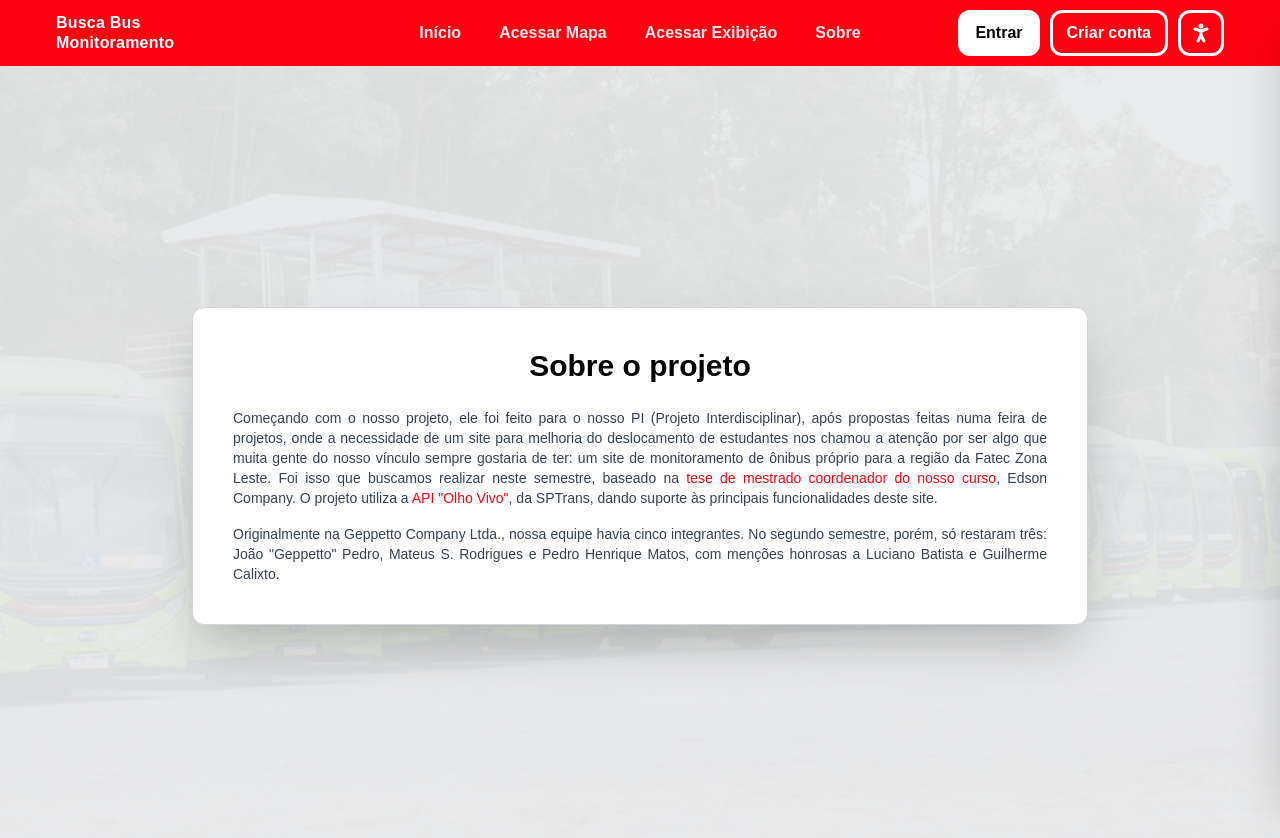
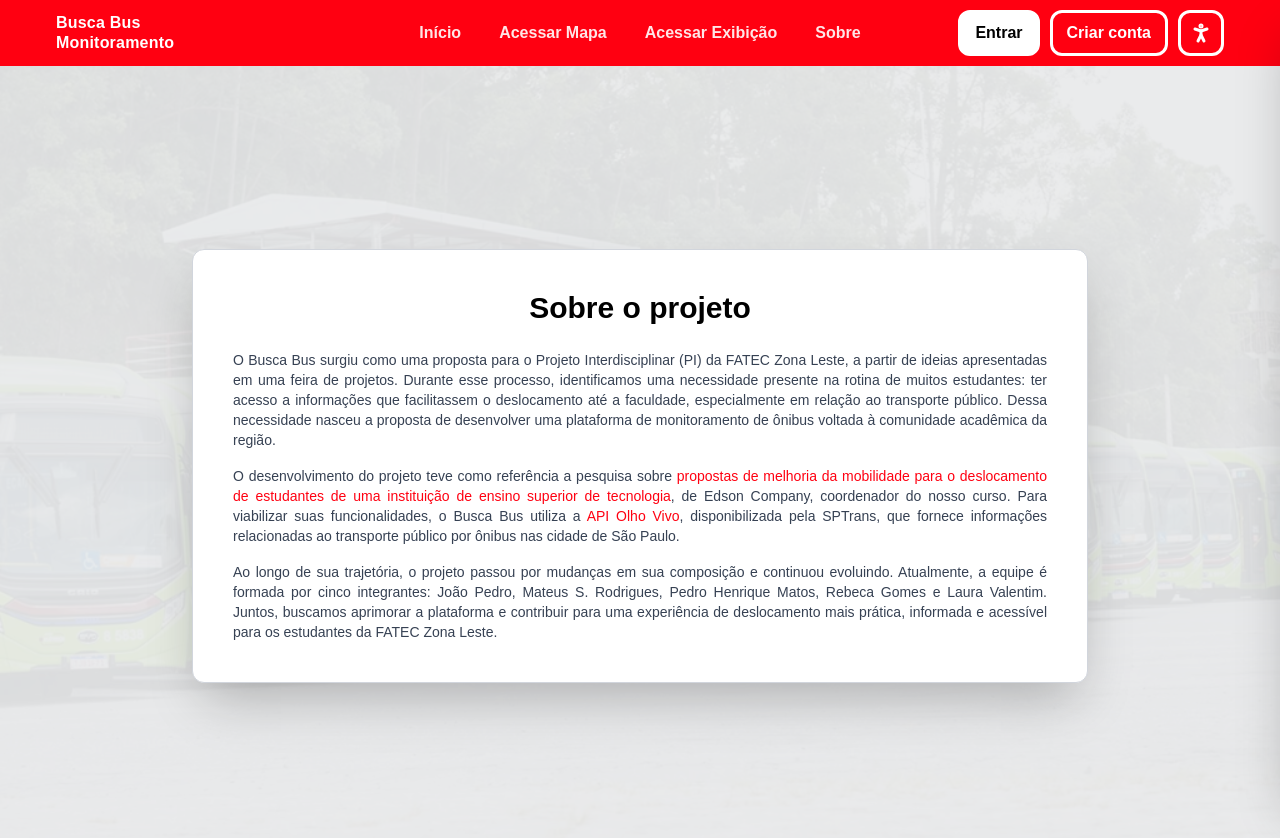
Before and after one commit to Mateus-SR/Busca-Bus-React, a Next.js app in the folder apps/web/: page /sobre in a window 1280 px wide. Shown: the top 838 px of the page. Built offline with nearby package versions, Linux system fonts and the light colour scheme.

Commit message:
docs: atualiza a tela do sobre

```diff
--- a/apps/web/src/app/(site)/sobre/page.js
+++ b/apps/web/src/app/(site)/sobre/page.js
@@ -9,34 +9,44 @@ export default function SobrePage() {
 					</h1>
 					<div className="text-justify text-sm break-words text-gray-700">
 						<p className="mb-4">
-							Começando com o nosso projeto, ele foi feito para o nosso PI
-							(Projeto Interdisciplinar), após propostas feitas numa feira de
-							projetos, onde a necessidade de um site para melhoria do
-							deslocamento de estudantes nos chamou a atenção por ser algo que
-							muita gente do nosso vínculo sempre gostaria de ter: um site de
-							monitoramento de ônibus próprio para a região da Fatec Zona Leste.
-							Foi isso que buscamos realizar neste semestre, baseado na{' '}
+							O Busca Bus surgiu como uma proposta para o Projeto Interdisciplinar
+							(PI) da FATEC Zona Leste, a partir de ideias apresentadas em uma feira
+							de projetos. Durante esse processo, identificamos uma necessidade
+							presente na rotina de muitos estudantes: ter acesso a informações que
+							facilitassem o deslocamento até a faculdade, especialmente em relação
+							ao transporte público. Dessa necessidade nasceu a proposta de
+							desenvolver uma plataforma de monitoramento de ônibus voltada à
+							comunidade acadêmica da região.
+						</p>
+						<p className="mb-4">
+							O desenvolvimento do projeto teve como referência a pesquisa sobre {' '}
 							<a
 								className="text-sptrans hover:text-red-800"
 								href="https://pos.cps.sp.gov.br/dissertacoes-pos/propostas-de-melhoria-de-mobilidade-para-o-deslocamento-de-estudantes-de-uma-ies-de-tecnologia/"
 							>
-								tese de mestrado coordenador do nosso curso
+								propostas de melhoria da mobilidade para o
+								deslocamento de estudantes de uma instituição de ensino superior de
+								tecnologia
 							</a>
-							, Edson Company. O projeto utiliza a{' '}
+							, de Edson Company, coordenador do nosso curso. Para viabilizar suas
+							funcionalidades, o Busca Bus utiliza a{' '}
 							<a
 								className="text-sptrans hover:text-red-800"
 								href="https://www.sptrans.com.br/desenvolvedores/api-do-olho-vivo-guia-de-referencia"
 							>
-								API &quot;Olho Vivo&quot;
+								API Olho Vivo
 							</a>
-							, da SPTrans, dando suporte às principais funcionalidades deste
-							site.
+							, disponibilizada pela SPTrans, que fornece informações relacionadas ao transporte público por ônibus
+							nas cidade de São Paulo.
 						</p>
 						<p>
-							Originalmente na Geppetto Company Ltda., nossa equipe havia cinco
-							integrantes. No segundo semestre, porém, só restaram três: João
-							&quot;Geppetto&quot; Pedro, Mateus S. Rodrigues e Pedro Henrique
-							Matos, com menções honrosas a Luciano Batista e Guilherme Calixto.
+							Ao longo de sua trajetória, o projeto passou por mudanças em sua
+							composição e continuou evoluindo. Atualmente, a equipe é formada por
+							cinco integrantes: João Pedro, Mateus S. Rodrigues, Pedro Henrique
+							Matos, Rebeca Gomes e Laura Valentim. Juntos, buscamos aprimorar a
+							plataforma e contribuir para uma experiência de deslocamento mais
+							prática, informada e acessível para os estudantes da FATEC Zona
+							Leste.
 						</p>
 					</div>
 				</article>
```
